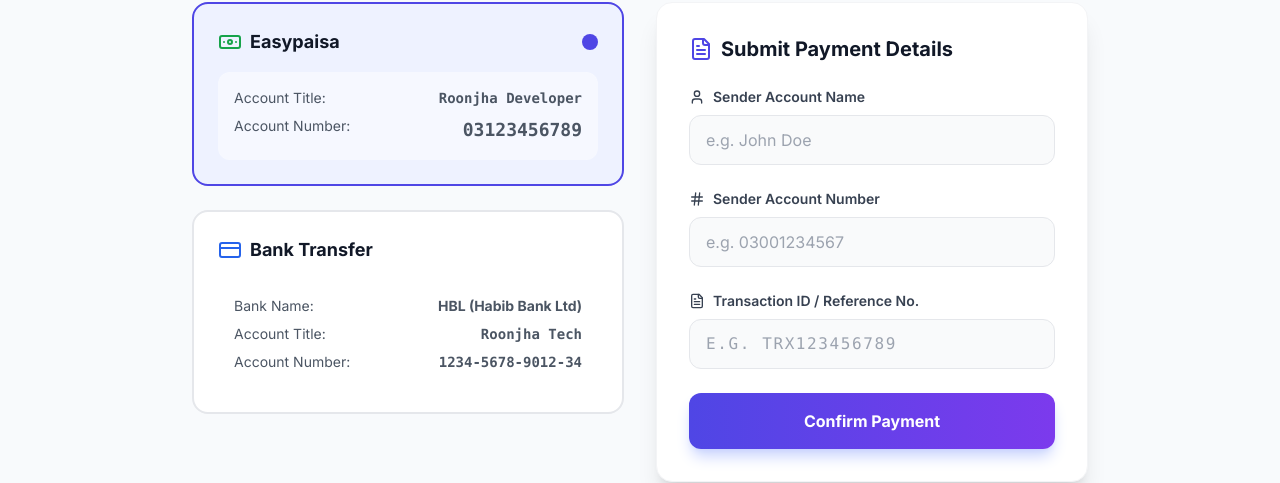
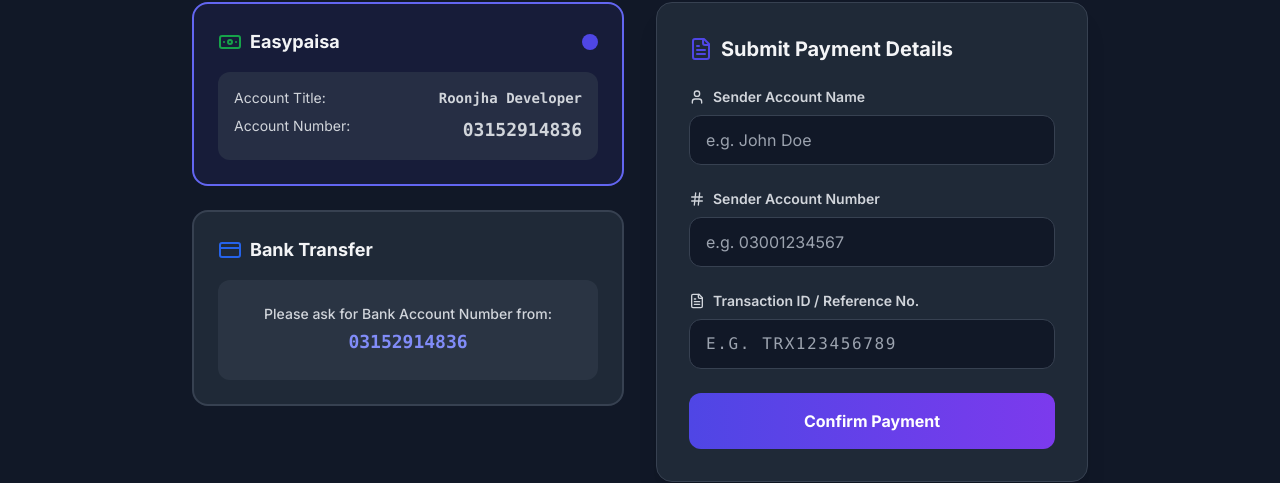
Before and after one commit to nasrqasim/Form-to-App-Builder, a Next.js app: page /upgrade in a window 1280 px wide. Shown: the part 258-741 px from the top of the page. Built offline with nearby package versions, Linux system fonts and the light colour scheme; no server answers.

Commit message:
Update admin redirect, payment details, and set default theme to dark

```diff
--- a/app/layout.js
+++ b/app/layout.js
@@ -20,7 +20,7 @@
     return (
         <html lang="en" suppressHydrationWarning>
             <body className={`${inter.className} transition-colors duration-300`}>
-                <ThemeProvider attribute="class" defaultTheme="system" enableSystem>
+                <ThemeProvider attribute="class" defaultTheme="dark" enableSystem>
                     <Header />
                     <main className="min-h-screen bg-white dark:bg-gray-900 transition-colors duration-300">
                         {children}
--- a/app/login/page.js
+++ b/app/login/page.js
@@ -27,7 +27,11 @@
             const data = await res.json();
 
             if (res.ok) {
-                router.push('/dashboard');
+                if (data.user.role === 'ADMIN') {
+                    router.push('/admin/dashboard');
+                } else {
+                    router.push('/dashboard');
+                }
             } else {
                 setError(data.message || 'Login failed');
             }
--- a/app/upgrade/page.js
+++ b/app/upgrade/page.js
@@ -88,8 +88,8 @@
                     <div className="space-y-6">
                         <div
                             className={`p-6 rounded-2xl border-2 cursor-pointer transition-all ${method === 'EASYPAISA'
-                                    ? 'border-indigo-600 bg-indigo-50 dark:bg-indigo-900/20 dark:border-indigo-500'
-                                    : 'border-gray-200 dark:border-gray-700 bg-white dark:bg-gray-800 hover:border-indigo-300'
+                                ? 'border-indigo-600 bg-indigo-50 dark:bg-indigo-900/20 dark:border-indigo-500'
+                                : 'border-gray-200 dark:border-gray-700 bg-white dark:bg-gray-800 hover:border-indigo-300'
                                 }`}
                             onClick={() => setMethod('EASYPAISA')}
                         >
@@ -106,15 +106,15 @@
                                 </div>
                                 <div className="flex justify-between">
                                     <span>Account Number:</span>
-                                    <span className="font-mono font-bold text-lg select-all">03123456789</span>
+                                    <span className="font-mono font-bold text-lg select-all">03152914836</span>
                                 </div>
                             </div>
                         </div>
 
                         <div
                             className={`p-6 rounded-2xl border-2 cursor-pointer transition-all ${method === 'BANK'
-                                    ? 'border-indigo-600 bg-indigo-50 dark:bg-indigo-900/20 dark:border-indigo-500'
-                                    : 'border-gray-200 dark:border-gray-700 bg-white dark:bg-gray-800 hover:border-indigo-300'
+                                ? 'border-indigo-600 bg-indigo-50 dark:bg-indigo-900/20 dark:border-indigo-500'
+                                : 'border-gray-200 dark:border-gray-700 bg-white dark:bg-gray-800 hover:border-indigo-300'
                                 }`}
                             onClick={() => setMethod('BANK')}
                         >
@@ -125,17 +125,9 @@
                                 {method === 'BANK' && <div className="w-4 h-4 bg-indigo-600 rounded-full" />}
                             </div>
                             <div className="space-y-2 text-sm text-gray-600 dark:text-gray-300 p-4 bg-white/50 dark:bg-gray-700/50 rounded-xl">
-                                <div className="flex justify-between">
-                                    <span>Bank Name:</span>
-                                    <span className="font-bold">HBL (Habib Bank Ltd)</span>
-                                </div>
-                                <div className="flex justify-between">
-                                    <span>Account Title:</span>
-                                    <span className="font-mono font-bold">Roonjha Tech</span>
-                                </div>
-                                <div className="flex justify-between">
-                                    <span>Account Number:</span>
-                                    <span className="font-mono font-bold select-all">1234-5678-9012-34</span>
+                                <div className="text-center py-2">
+                                    <p className="text-sm font-medium mb-1">Please ask for Bank Account Number from:</p>
+                                    <p className="font-mono font-bold text-lg text-indigo-600 dark:text-indigo-400 select-all">03152914836</p>
                                 </div>
                             </div>
                         </div>
```
